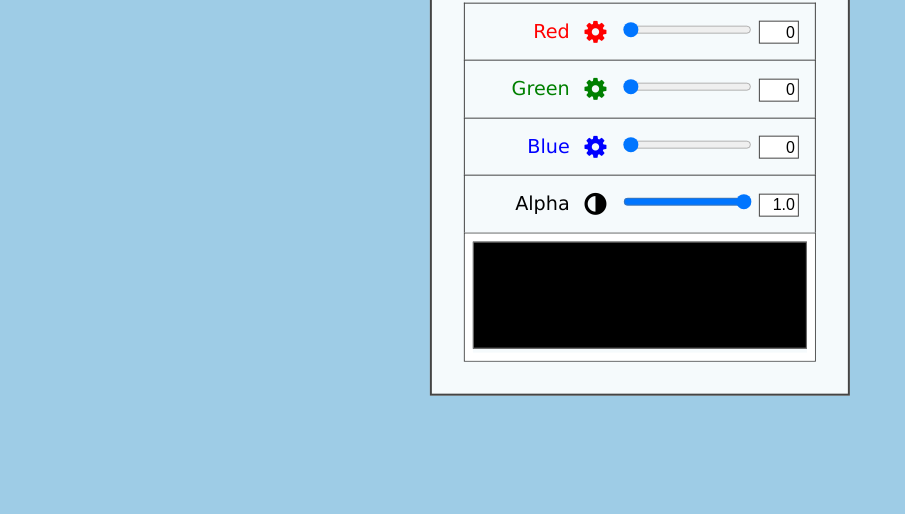
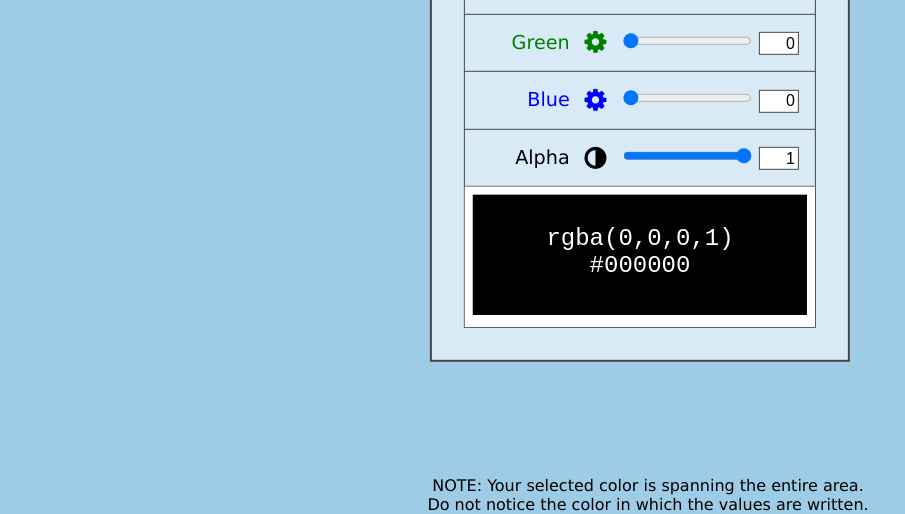
Before and after one commit to aashishnagpal/md-css-intro-forms, a plain HTML site: page form-templates/color-builder.html in a window 1280 px wide. Shown: the part 286-800 px from the top of the page, without its empty margins (0-905 px from the left). Drawn offline with Linux system fonts and the light colour scheme.

Commit message:
Add Color Builder Functionality

```diff
--- a/form-templates/color-builder.html
+++ b/form-templates/color-builder.html
@@ -19,34 +19,39 @@
             <div id="red-selector" class="range">
                 <label for="range-red">Red</label>
                 <span class="label-addon"><i class="fa fa-cog fa-lg" aria-hidden="true"></i></span>
-                <input type="range" id="range-red" max="255" step="5" value="0"/>
-                <input type="text" maxlength="3" id="range-val-red" value="0"/>
+                <input type="range" id="range-red" min="0" max="255" step="1" value="0"/>
+                <input type="text" maxlength="3" id="range-red-val" min="0" max="255" step="1" value="0"/>
             </div>
             <div id="green-selector" class="range">
                 <label for="range-green">Green</label>
                 <span class="label-addon"><i class="fa fa-cog fa-lg" aria-hidden="true"></i></span>
-                <input type="range" id="range-green" max="255" step="5" value="0"/>
-                <input type="text" maxlength="3" id="range-val-green" value="0"/>
+                <input type="range" id="range-green" min="0" max="255" step="1" value="0"/>
+                <input type="text" maxlength="3" id="range-green-val" min="0" max="255" step="1" value="0"/>
             </div>
             <div id="blue-selector" class="range">
                 <label for="range-blue">Blue</label>
                 <span class="label-addon"><i class="fa fa-cog fa-lg" aria-hidden="true"></i></span>
-                <input type="range" id="range-blue" max="255" step="5" value="0"/>
-                <input type="text" maxlength="3" id="range-val-blue" value="0"/>
+                <input type="range" id="range-blue" min="0" max="255" step="1" value="0"/>
+                <input type="text" maxlength="3" id="range-blue-val" min="0" max="255" step="1" value="0"/>
             </div>
             <div id="alpha-selector" class="range">
                 <label for="range-alpha">Alpha</label>
                 <span class="label-addon"><i class="fa fa-adjust fa-lg" aria-hidden="true"></i></span>
-                <input type="range" id="range-alpha" max="1" step="0.01" value="1"/>
-                <input type="text" maxlength="4" id="range-val-alpha" value="1.0"/>
+                <input type="range" id="range-alpha" min="0" max="1" step="0.01" value="1"/>
+                <input type="text" maxlength="4" id="range-alpha-val" min="0" max="1" step="0.01" value="1.0"/>
             </div>
         </div>
     </form>
     <div class="result-container">
         <div class="result">
-            <textarea contenteditable="false"></textarea>
+            <textarea id="builtColor" readonly></textarea>
         </div>
     </div>
 </section>
+<footer>
+    NOTE: Your selected color is spanning the entire area.
+    <br/> Do not notice the color in which the values are written.
+</footer>
+<script type="text/javascript" src="../js/color-builder.js"></script>
 </body>
 </html>
--- /dev/null
+++ b/js/color-builder.js
@@ -0,0 +1,66 @@
+/**
+ * Created by Aashish on 12/29/2016.
+ */
+
+(function () {
+  'use strict';
+  var buildColor = function () {
+    //This would return a NodeList for each color slider
+    var colorInputs = document.querySelectorAll('input[type="range"]');
+
+    // Create an array each for the rgba values, inverted values (for text color), and HEX values.
+    var rgbaArr = [], invertedArr = [], hexArr = [];
+
+    // We already know that the sliders in that order R,G,B,A
+    // Use forEach
+    colorInputs.forEach(function (element, index) {
+      var val = element.value, hexVal = (+val).toString(16);
+
+      rgbaArr.push(val);
+      if (index !== 3) {
+        invertedArr.push(255 - val);
+        hexArr.push(hexVal.length === 1 ? ('0' + hexVal) : hexVal);
+      }
+
+      var txtBox = document.getElementById(element.id + '-val');
+      if (txtBox.value !== val) txtBox.value = val;
+    });
+
+    // Create rgbaValue, invertedValue and hexValue using array.join
+    var rgbaValue = 'rgba(' + rgbaArr.join(',') + ')';
+    var invertedValue = 'rgb(' + invertedArr.join(',') + ')';
+    var hexValue = '#' + hexArr.join('');
+
+    // Get hold of the textarea
+    var colorArea = document.getElementById('builtColor');
+
+    // Assign Color
+    colorArea.style.backgroundColor = rgbaValue;
+    colorArea.style.color = invertedValue;
+    colorArea.innerHTML = '\n' + rgbaValue + '\n' + hexValue;
+  };
+
+  var updateSlider = function (element) {
+    if (element.value === '') {
+      element.value = 0;
+    }
+    var sliderId = element.id.slice(0, -4);
+    document.getElementById(sliderId).value = element.value;
+    buildColor();
+  };
+
+  Array.prototype.forEach.call(document.querySelectorAll('input[type="range"]'), function (element) {
+    element.addEventListener('change', buildColor);
+  });
+
+  Array.prototype.forEach.call(document.querySelectorAll('input[type="text"]'), function (element) {
+    element.addEventListener('change', function () {
+      updateSlider(element);
+    });
+    element.addEventListener('focus', function () {
+      element.select();
+    });
+  });
+
+  buildColor();
+})();
--- a/styles/form-color-builder.css
+++ b/styles/form-color-builder.css
@@ -11,7 +11,7 @@ section {
   top: 50%;
   left: 50%;
   transform: translate(-50%, -50%);
-  background-color: rgba(255, 255, 255, 0.9);
+  background-color: rgba(255, 255, 255, 0.6);
   border: 2px solid #444;
   padding: 2em;
   text-align: center;
@@ -20,6 +20,7 @@ section {
 section h1 {
   font-size: 3em;
   white-space: nowrap;
+  margin: 0;
 }
 
 div.range {
@@ -66,20 +67,30 @@ div.result-container {
 }
 
 div.result-container div.result {
+  background-color: #fff;
   border: 0.5em solid #fff;
   padding: 0;
 }
 
 div.result-container textarea {
   width: 100%;
-  height: 8em;
-
+  font-size: 1.5em;
+  height: 5em;
   resize: none;
-  background-color: #000;
+  text-align: center;
+  border: 1px solid #000;
 }
 
+input,
 div.result-container textarea:focus {
   outline: none;
+}
+
+footer {
+  position: fixed;
+  bottom: 0;
+  width: 100%;
+  text-align: center;
 }
 
 @keyframes bgcolorchange
```
